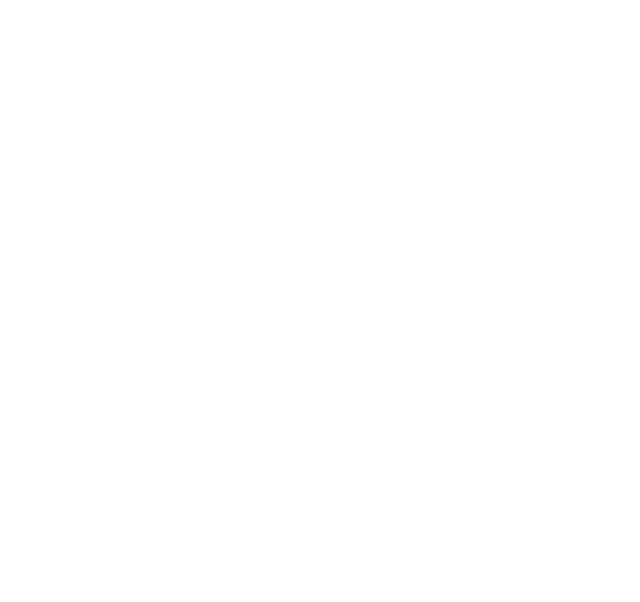
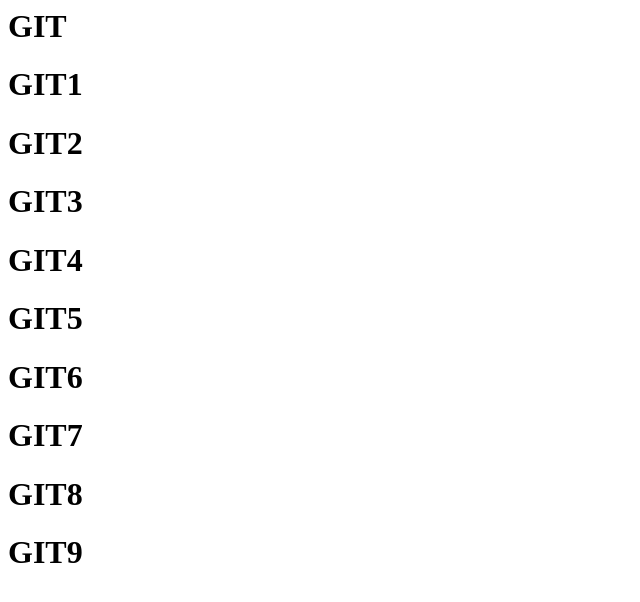
Before and after one commit to A0017558/curso-git, a plain HTML site: page index.html in a window 1280 px wide. Shown: the whole page, without its empty margins (0-640 px from the left). Drawn offline with Linux system fonts and the light colour scheme.

Commit message:
segundo commit

```diff
--- a/index.html
+++ b/index.html
@@ -2,5 +2,15 @@
    <head>
    </head>
    <body>
+     <h1>GIT</h1>
+     <h1>GIT1</h1>
+     <h1>GIT2</h1>
+     <h1>GIT3</h1>
+     <h1>GIT4</h1>
+     <h1>GIT5</h1>
+     <h1>GIT6</h1>
+     <h1>GIT7</h1>
+     <h1>GIT8</h1>
+     <h1>GIT9</h1>
    </body>
 </html>
```
